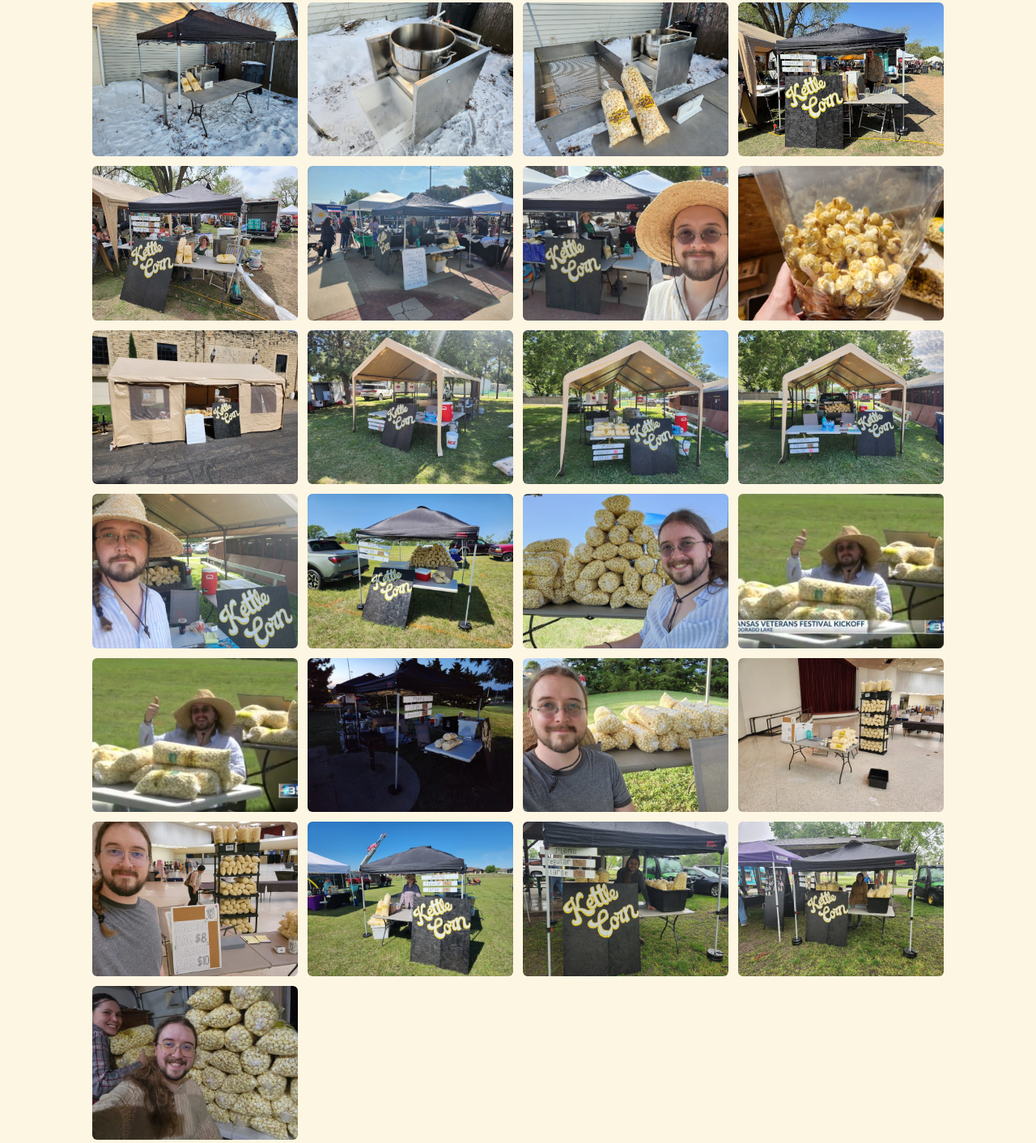
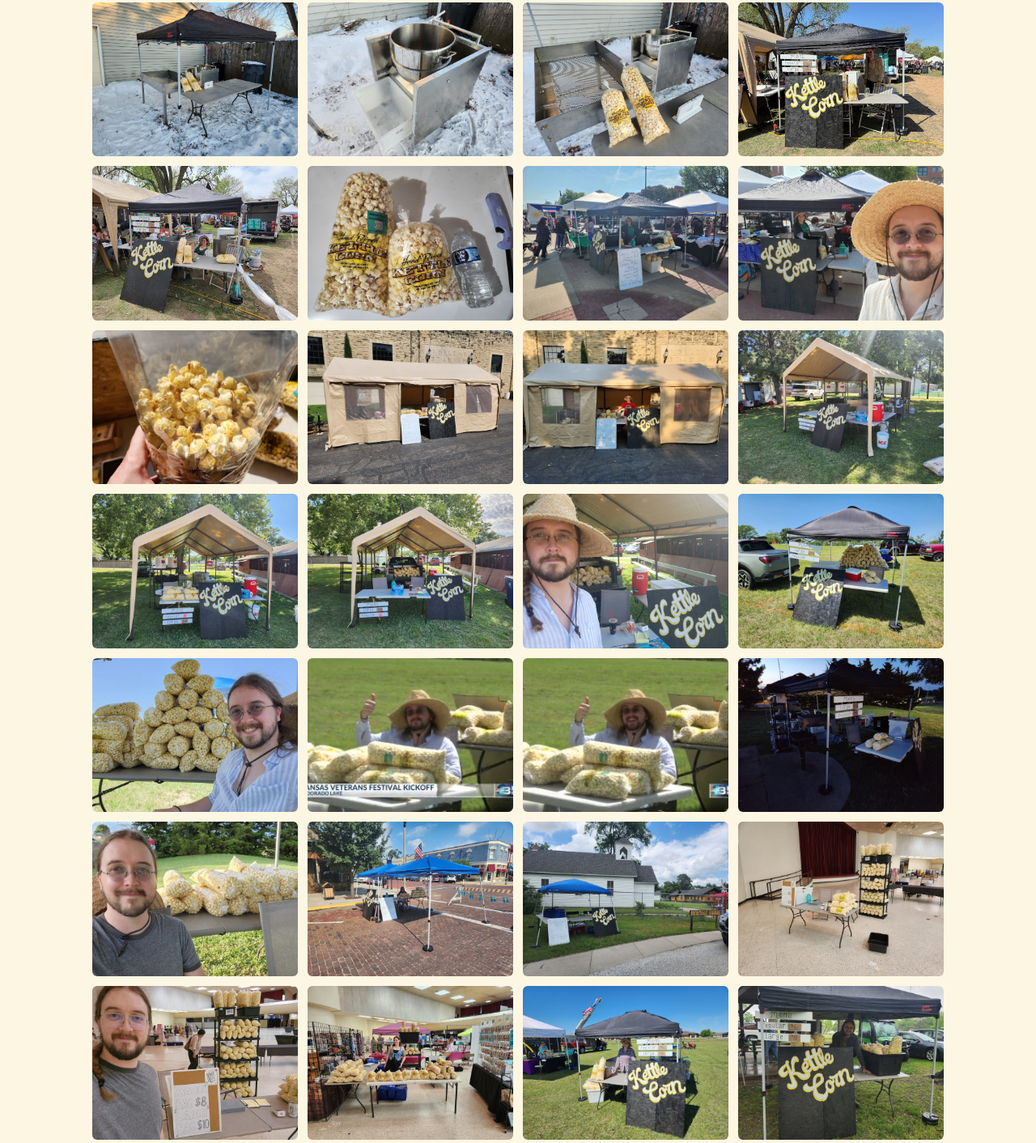
Before and after one commit to jofusmichael80-glitch/mikjaw-kettle-corn, a website: page kettlecorn.html in a window 1280 px wide. Shown: the part 2340-3752 px from the top of the page at 81% size. Drawn offline with nearby package versions, Linux system fonts and the light colour scheme.

Commit message:
Add 5 new gallery images: SmallAndMediumScale, CKFF3, LindsborgMidsommar (x2), Artfest2026

```diff
--- a/kettlecorn.html
+++ b/kettlecorn.html
@@ -125,10 +125,12 @@
         <div class="gallery-item"><img src="images/tentsetup3.jpg" alt="Tent setup close-up" loading="lazy"></div>
         <div class="gallery-item"><img src="images/TentMan.jpg" alt="Great Plains Ren Fest" loading="lazy"></div>
         <div class="gallery-item"><img src="images/TentWoman.jpg" alt="Great Plains Ren Fest" loading="lazy"></div>
+        <div class="gallery-item"><img src="images/SmallAndMediumScale.jpg" alt="Small and Medium kettle corn bags" loading="lazy"></div>
         <div class="gallery-item"><img src="images/ories1.jpg" alt="Orie's Garlic Fest" loading="lazy"></div>
         <div class="gallery-item"><img src="images/ories2.jpg" alt="Orie's Garlic Fest" loading="lazy"></div>
         <div class="gallery-item"><img src="images/CKFF1.jpg" alt="Central Kansas Free Fair" loading="lazy"></div>
         <div class="gallery-item"><img src="images/CKFF2.jpg" alt="Central Kansas Free Fair" loading="lazy"></div>
+        <div class="gallery-item"><img src="images/CKFF3.jpg" alt="Central Kansas Free Fair" loading="lazy"></div>
         <div class="gallery-item"><img src="images/Sedgwick1.jpg" alt="Sedgwick County Fair" loading="lazy"></div>
         <div class="gallery-item"><img src="images/Sedgwick2.jpg" alt="Sedgwick County Fair" loading="lazy"></div>
         <div class="gallery-item"><img src="images/Sedgwick3.jpg" alt="Sedgwick County Fair Day 2" loading="lazy"></div>
@@ -139,8 +141,11 @@
         <div class="gallery-item"><img src="images/Veterans4.jpg" alt="KSN News at Kansas Veterans Festival" loading="lazy"></div>
         <div class="gallery-item"><img src="images/DerbyBBQ1.jpg" alt="Derby Smoke on the Plains" loading="lazy"></div>
         <div class="gallery-item"><img src="images/DerbyBBQ2.jpg" alt="Derby Smoke on the Plains" loading="lazy"></div>
+        <div class="gallery-item"><img src="images/LindsborgMidsommar1.jpg" alt="Lindsborg Midsommar Festival" loading="lazy"></div>
+        <div class="gallery-item"><img src="images/LindsborgMidsommar2.jpg" alt="Lindsborg Midsommar Festival" loading="lazy"></div>
         <div class="gallery-item"><img src="images/Artfest1.jpg" alt="Artfest at Riverfest" loading="lazy"></div>
         <div class="gallery-item"><img src="images/Artfest2.jpg" alt="Artfest at Riverfest" loading="lazy"></div>
+        <div class="gallery-item"><img src="images/Artfest2026.jpg" alt="Artfest 2026" loading="lazy"></div>
         <div class="gallery-item"><img src="images/Legionfest.jpg" alt="Legionfest in Ellsworth" loading="lazy"></div>
         <div class="gallery-item"><img src="images/Party060Man.jpg" alt="Party in the 060, Haysville" loading="lazy"></div>
         <div class="gallery-item"><img src="images/Party060Woman.jpg" alt="Party in the 060, Haysville" loading="lazy"></div>
```
Also changed, not shown: images/Artfest2026.jpg (added), images/CKFF3.jpg (added), images/LindsborgMidsommar1.jpg (added), images/LindsborgMidsommar2.jpg (added), images/SmallAndMediumScale.jpg (added).
